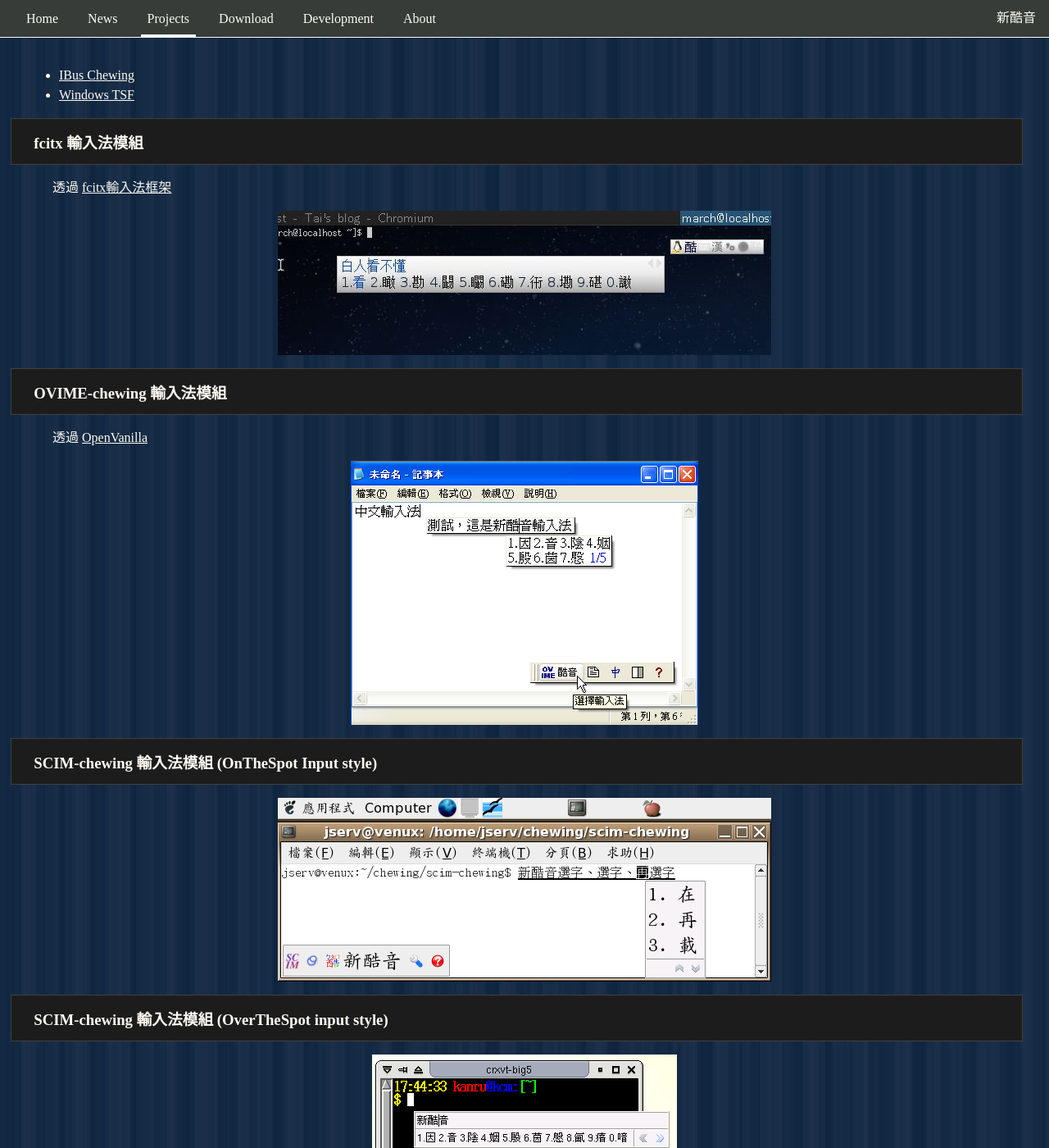
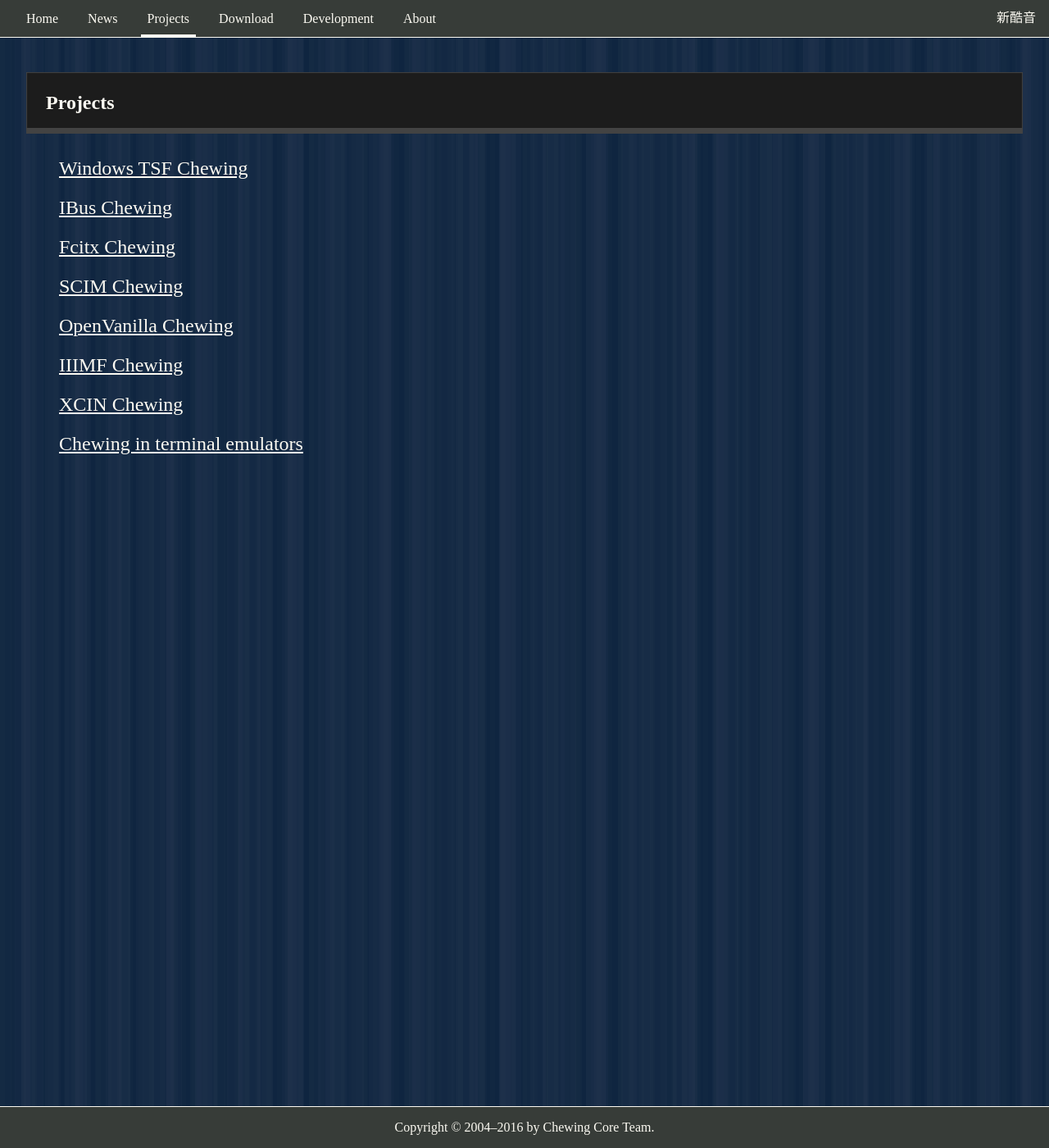
Before and after one commit to chewing/chewing.github.com, a Jekyll site: the page built from projects.html, in a window 1280 px wide and 1400 px high. Shown: the whole window at 82% size. Built offline with Jekyll 4.4.1, drawn with Linux system fonts in a browser that asks for light colours; some of the changed text lies outside the part shown.

Commit message:
split projects into collection pages

```diff
--- a/_includes/nav.html
+++ b/_includes/nav.html
@@ -5,7 +5,7 @@
     <li class="navigation__item{% if page.title == "News" or layout.news %} current{% endif %}">
         <a href="/news.html" title="消息">News</a>
     </li>
-    <li class="navigation__item{% if page.title == "Projects" %} current{% endif %}">
+    <li class="navigation__item{% if page.title == "Projects" or page.collection == "projects" %} current{% endif %}">
         <a href="/projects.html" title="專案">Projects</a>
     </li>
     <li class="navigation__item{% if page.title == "Download" %} current{% endif %}">
--- a/_projects/ibus-chewing.html
+++ b/_projects/ibus-chewing.html
@@ -1,5 +1,6 @@
 ---
 title: IBus Chewing
+order: 1
 repository: https://github.com/definite/ibus-chewing
 ---
 <article>
--- a/_projects/windows-cheiwng-tsf.html
+++ b/_projects/windows-cheiwng-tsf.html
@@ -1,5 +1,6 @@
 ---
-title: Windows TSF
+title: Windows TSF Chewing
+order: 0
 repository: https://github.com/chewing/windows-chewing-tsf
 ---
 <article>
--- a/_sass/color.scss
+++ b/_sass/color.scss
@@ -1,4 +1,4 @@
-
-$font-color:#fcfaf2; //font, border of navbar & footer
-$bg-color1:#373c38;  //navbar, footer
-$bg-color2:#828282;  //contributor div, h3 span, news, news time
+// taken from http://nipponcolors.com/
+$font-color: #fcfaf2; //font, border of navbar & footer
+$bg-color1: #373c38;  //navbar, footer
+$bg-color2: #828282;  //contributor div, h3 span, news, news time
--- a/projects.html
+++ b/projects.html
@@ -1,87 +1,14 @@
 ---
 title: Projects
 ---
+<article id="projects">
+	<h2> {{ page.title }}</h2>
 	<ul>
-	{% for project in site.projects %}
+		{% assign projects = site.projects | sort: 'order' %}
+		{% for project in projects %}
 		<li>
 			<a href="{{ project.url }}">{{ project.title }}</a>
 		</li>
 		{% endfor %}
 	</ul>
-<article>
-	<header>
-		<h3><b>fcitx</b> 輸入法模組</h3>
-		<p>透過 <a href="https://fcitx-im.org/">fcitx輸入法框架</a></p>
-	</header>
-	<p><img src="screenshots/fcitx-chewing.png" alt=" [Screenshot of fcitx-chewing] " /></p>
 </article>
-<article>
-	<header>
-		<h3><b>OVIME-chewing</b> 輸入法模組</h3>
-		<p>透過 <a href="http://www.openvanilla.org/">OpenVanilla</a></p>
-	</header>
-	<p><img src="screenshots/ovime-chewing.png" alt=" [Screenshot of OVIME-chewing] " /></p>
-</article>
-<article>
-	<header>
-		<h3><b>SCIM-chewing</b> 輸入法模組 (OnTheSpot Input style)</h3>
-	</header>
-		<p><img src="screenshots/scim-chewing-onthespot.png" alt=" [Screenshot of SCIM-chewing (OnTheSpot)] " /></p>
-</article>
-<article>
-	<header>
-		<h3><b>SCIM-chewing</b> 輸入法模組 (OverTheSpot input style)</h3>
-	</header>
-		<p><img src="screenshots/scim-chewing-overthespot.png" alt=" [Screenshot of SCIM-chewing (OverTheSpot)] " /></p>
-</article>
-<article>
-	<header>
-		<h3><b>SCIM-chewing</b> 輸入法模組搭配 SCIM 螢幕小鍵盤</h3>
-	</header>
-		<p><img src="screenshots/scim-input-pad.png" alt=" [Screenshot of SCIM-chewing and SCIM Input Pad] " /></p>
-</article>
-<article>
-	<header>
-		<h3><b>IIIMF-chewing</b> 輸入法引擎</h3>
-	</header>
-	<p>
-		<img src="screenshots/iiimf-chewing-01.png" alt=" [Screenshot of IIIMF-Chewing (1)] " /><br />
-		<img src="screenshots/iiimf-chewing-02.png" alt=" [Screenshot of IIIMF-Chewing (2)] " /><br />
-		<img src="screenshots/iiimf-chewing-03.png" alt=" [Screenshot of IIIMF-Chewing (3)] " /><br />
-		<img src="screenshots/iiimf-chewing-04.png" alt=" [Screenshot of IIIMF-Chewing (4)] " /><br />
-		<img src="screenshots/iiimf-chewing-05.png" alt=" [Screenshot of IIIMF-Chewing (5)] " /><br />
-		<img src="screenshots/iiimf-chewing-06.png" alt=" [Screenshot of IIIMF-Chewing (6)] " /><br />
-		<img src="screenshots/iiimf-chewing-07.png" alt=" [Screenshot of IIIMF-Chewing (7)] " />
-	</p>
-</article>
-<article>
-	<header>
-		<h3><b>TCh_LE-chewing</b></h3>
-		<p>Sun JDS (Java Desktop System) 中以 IIIMF 為基礎的繁體中文輸入引擎，內建新酷音輸入法</p>
-	</header>
-	<p>
-		<a href="screenshots/jds-chewing.png" alt="Setting Screentshot">設定畫面<br /><img src="screenshots/jds-chewing-small.png" /></a><br />
-		<a href="screenshots/jds-chewing-input.png" alt="Input Screenshot">輸入畫面<br /><img src="screenshots/jds-chewing-input-small.png" /></a>
-	</p>
-</article>
-<article>
-	<header>
-		<h3><b>screen-chewing</b> 外掛程式</h3>
-		<p>讓 GNU screen 直接使用酷音輸入法</p>
-	</header>
-	<p><img src="screenshots/screen-chewing.png" alt=" [Screenshot of screen-chewing] " /></p>
-</article>
-<article>
-	<header>
-		<h3><b>JMCCE-chewing</b> 輸入法子系統</h3>
-		<p>JMCCE 內建的酷音輸入法</p>
-	</header>
-	<p><img src="screenshots/jmcce-chewing.png" alt=" [Screenshot of JMCCE-chewing] " /></p>
-</article>
-<article>
-	<header>
-		<h3><b>XCIN-chewing</b> 輸入法模組</h3>
-		<p>老字號 XCIN 的酷音輸入法 (最早的樣貌)</p>
-	</header>
-	<p><img src="screenshots/xcin-chewing.png" alt=" [Screenshot of XCIN-chewing] " /></p>
-</article>
--- a/style.scss
+++ b/style.scss
@@ -6,7 +6,7 @@
 body {
 	margin: 0;
 	background-color: #0f2540;
-	background-image:
+	background-image: // http://lea.verou.me/css3patterns/#cicada-stripes
 		linear-gradient(90deg, rgba(255,255,255,.007) 50%, transparent 50%),
 		linear-gradient(90deg, rgba(255,255,255,.013) 50%, transparent 50%),
 		linear-gradient(90deg, transparent 50%, rgba(255,255,255,.017) 50%),
@@ -87,13 +87,16 @@
 		line-height: 1.5em;
 		word-break: break-all;
 	}
-	article p {
+	p {
 		text-indent: 2em;
 		line-height: 1.5em;
 		img {
 			display: block;
 			margin: 0 auto;
 		}
+	}
+	h4 {
+		text-indent: 1em;
 	}
 	h4 + time {
 		display: block;
@@ -114,6 +117,16 @@
 		background-color: $bg-color2;
 		padding: .5em;
 		border-radius: .3em;
+	}
+}
+
+#projects {
+	ul {
+		list-style-type: none;
+	}
+	li {
+		font-size: 1.5em;
+		margin: .5em 0;
 	}
 }
 
@@ -139,13 +152,11 @@
 	}
 }
 
-h3 {
+h2, h3 {
 	position: relative;
 	background-color: #1c1c1c;
 	margin: 0;
-	margin-left: -1em;
-	padding: .8em;
-	padding-left: 1.5em;
+	padding: 1em;
 	color: $font-color;
 	box-shadow: inset 0 0 1px 1px #434343;
 	time {
@@ -160,6 +171,15 @@
 	}
 }
 
+h2 {
+	margin: 1em auto;
+	background-image: linear-gradient(transparent calc(100% - .3em), #434343 calc(100% - .3em));
+}
+
+h3 {
+	padding-left: 1.8em;
+}
+
 .status {
 	margin-left: 2em;
 }
@@ -172,4 +192,4 @@
 	border-top: 1px solid $font-color;
 }
 
-@import "layout";
+@import "layout"; // TODO: move to the top and fix responsive appearance
```
Also changed, not shown: _projects/fcitx-chewing.html (added, +12 -0 lines), _projects/iiimf-chewing.html (added, +35 -0 lines), _projects/openvanilla-chewing.html (added, +11 -0 lines), _projects/scim-chewing.html (added, +28 -0 lines), _projects/terminal-others.html (added, +21 -0 lines), _projects/xcin-chewing.html (added, +12 -0 lines). Lines whose indentation alone changed are shown as unchanged.
